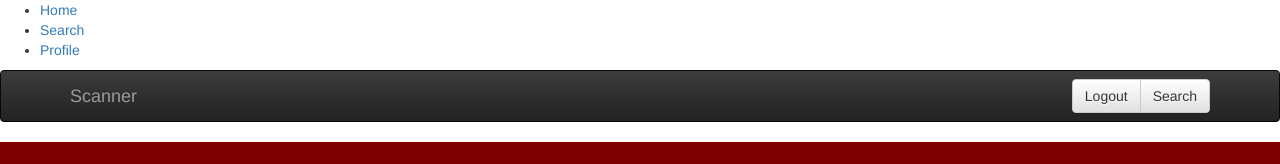
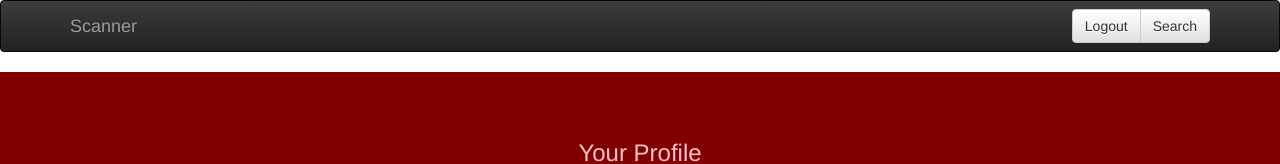
Before and after one commit to jasonfelipe/AHI-Scanner, a React (Create React App) app in the folder client/: page /profile in a window 1280 px wide. Shown: the top 164 px of the page. Built offline with nearby package versions, Linux system fonts and the light colour scheme; no server answers; the HTML template or start-up script is replaced by a standard one.

Commit message:
debugging heroku

```diff
--- a/client/src/App.js
+++ b/client/src/App.js
@@ -8,7 +8,7 @@ const App = () => (
   <Router>
     <div>
 
-      <ul>
+      {/* <ul>
         <li>
           <Link to="/">Home</Link>
         </li>
@@ -18,7 +18,7 @@ const App = () => (
         <li>
           <Link to="/profile">Profile</Link>
         </li>
-      </ul>
+      </ul> */}
 
       <Switch>
         <Route exact path='/' component={Login} />
--- a/client/src/pages/Search.js
+++ b/client/src/pages/Search.js
@@ -463,14 +463,14 @@ class Search extends Component {
     };
 
     profileButtonAction = () => {
-        window.location = "/Profile"
+        window.location = "/profile"
     };
 
     logoutUser() {
         API.logoutUser({
         })
             .then(res => {
-                console.log("logout")
+                console.log("User has logged out")
 
             })
             .catch(err => console.log(err));
```
